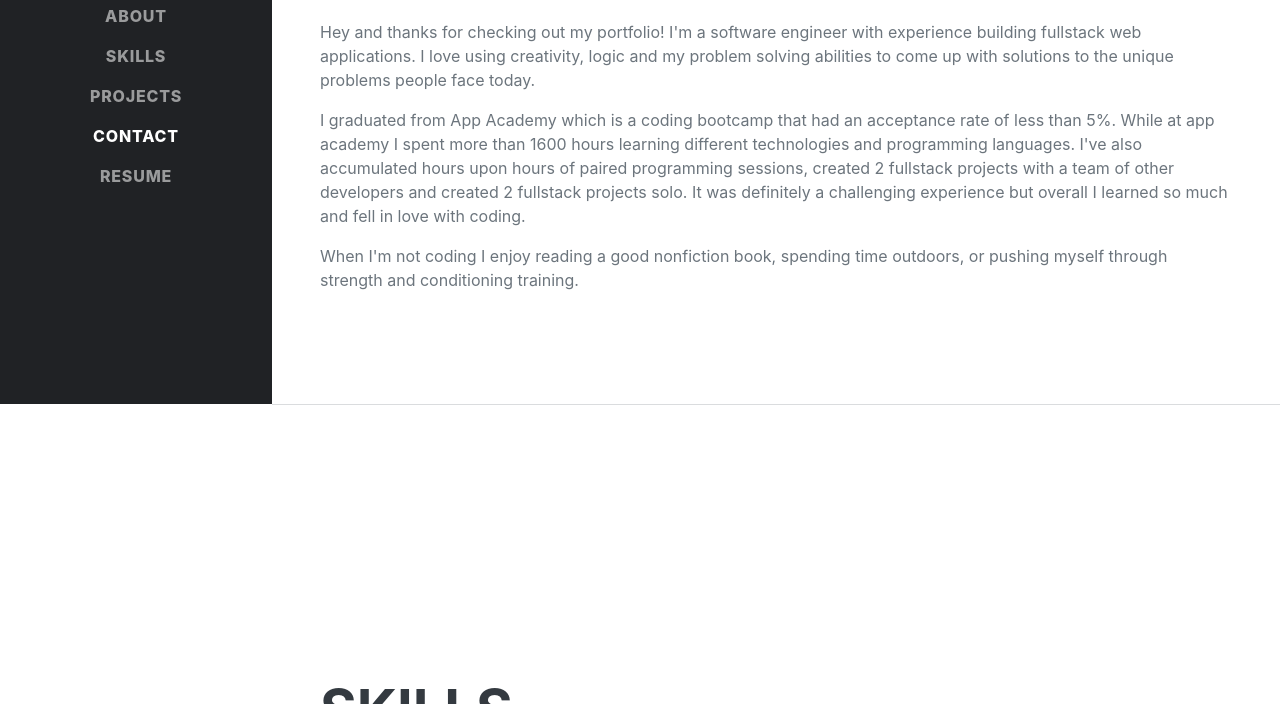
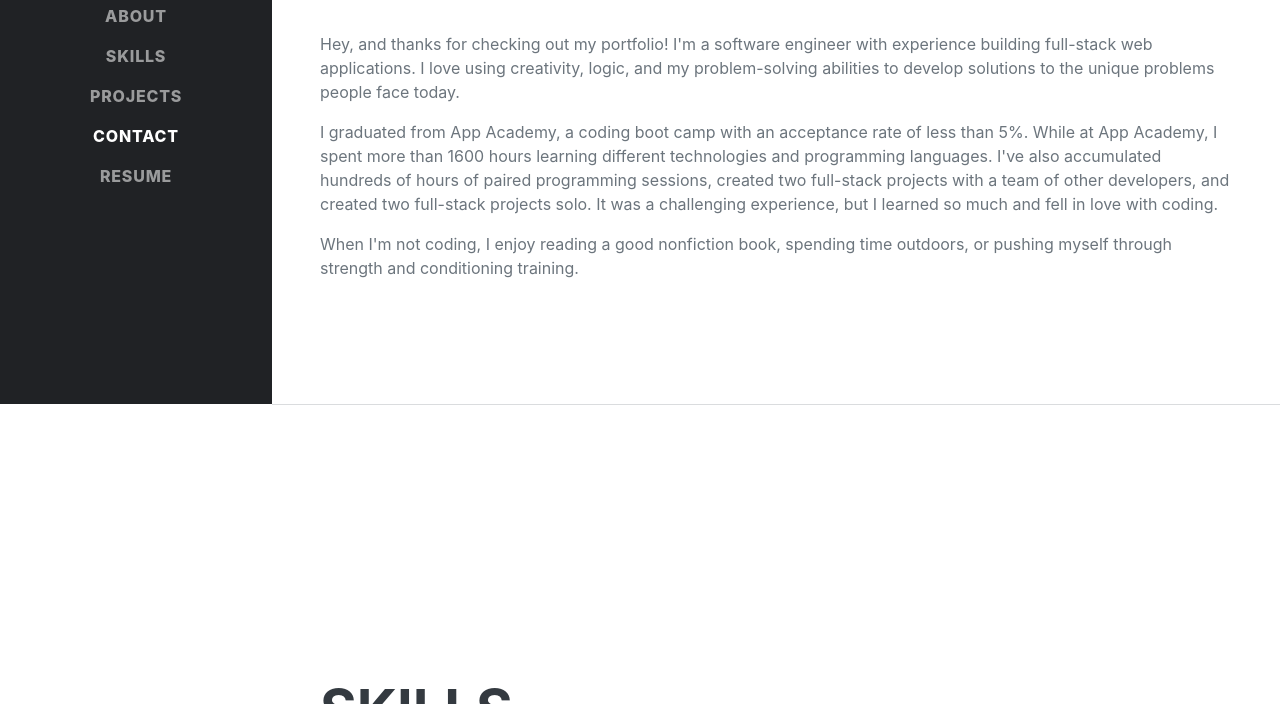
Before and after one commit to CodeWhatThouWilt/CodeWhatThouWilt.github.io, a plain HTML site: page index.html in a window 1280 px wide. Shown: the part 396-1100 px from the top of the page. Drawn offline with nearby package versions, Linux system fonts and the light colour scheme; a web font is replaced by a local one.

Commit message:
grammatical changes

```diff
--- a/index.html
+++ b/index.html
@@ -70,22 +70,20 @@
                 </div>
                 <div class="resume-section-content mt-5">
                     <p>
-                        Hey and thanks for checking out my portfolio! I'm a software engineer with
-                        experience building fullstack web applications. I love using creativity,
-                        logic and my problem solving abilities to come up with solutions to the
+                        Hey, and thanks for checking out my portfolio! I'm a software engineer with
+                        experience building full-stack web applications. I love using creativity,
+                        logic, and my problem-solving abilities to develop solutions to the
                         unique problems people face today.
                     </p>
                     <p>
-                        I graduated from App Academy which is a coding bootcamp that had an
-                        acceptance rate of less than 5%. While at app academy I spent more than 1600 hours
-                        learning different technologies and programming languages. I've also accumulated hours upon
-                        hours of paired programming sessions, created 2 fullstack projects with a team of other
-                        developers and created 2 fullstack projects solo. It was definitely a challenging experience
-                        but overall I learned so much and fell in love with coding.
+                        I graduated from App Academy, a coding boot camp with an acceptance rate of less than 5%. While at App Academy, I spent
+                        more than 1600 hours learning different technologies and programming languages. I've also accumulated hundreds of hours
+                        of paired programming sessions, created two full-stack projects with a team of other developers, and created two
+                        full-stack projects solo. It was a challenging experience, but I learned so much and fell in love with coding.
                     </p>
                     <p>
-                        When I'm not coding I enjoy reading a good nonfiction book, spending time outdoors, or pushing myself through
-                        strength and conditioning training.
+                        When I'm not coding, I enjoy reading a good nonfiction book, spending time outdoors, or pushing myself through strength
+                        and conditioning training.
                     </p>
                 </div>
             </div>
```
